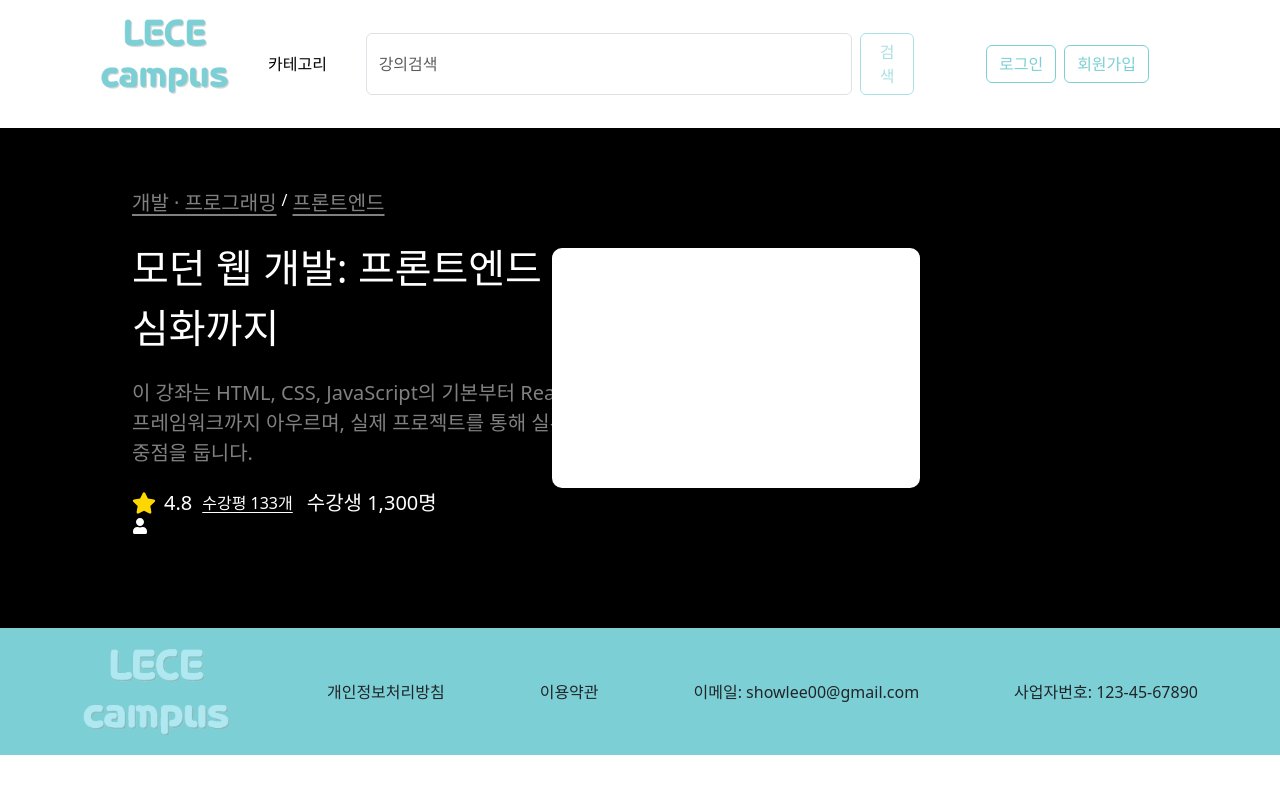
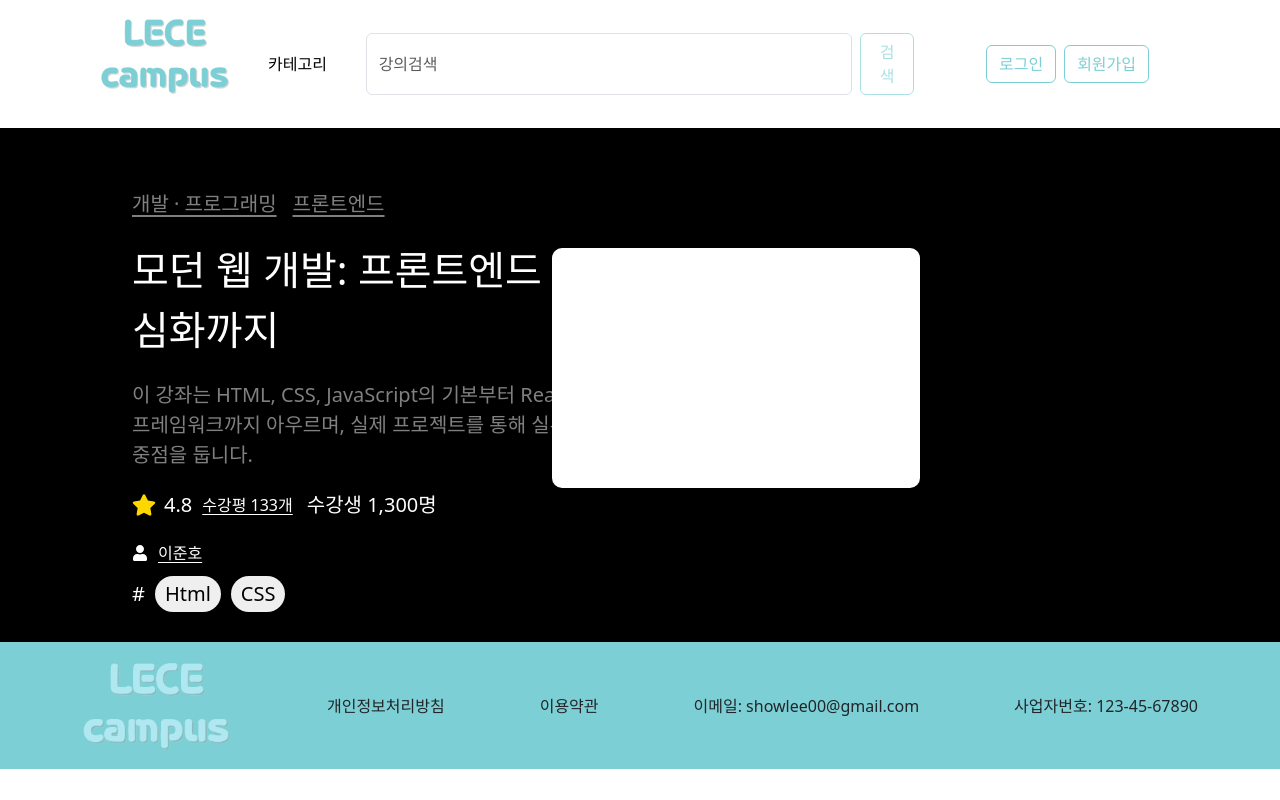
Before and after one commit to clzks/GoingUpDragon, a React (Create React App) app in the folder my-app/: page / in a window 1280 px wide. Built offline with nearby package versions, Linux system fonts and the light colour scheme.

Commit message:
common/utilities/tag/SharpTagComponent.jsx, TagButton.jsx 추가
상세페이지 배너 초안 구현

```diff
--- /dev/null
+++ b/my-app/src/components/common/utilities/tag/SharpTagComponent.jsx
@@ -0,0 +1,23 @@
+import React from "react";
+import styled from "styled-components";
+import TagButton from "./TagButton";
+
+const SharpTagComponent = ({ tags }) => {
+  return (
+    <StyledSharpTag>
+      <span>#</span>
+      {/* tags 배열을 순회하며 TagButton 컴포넌트를 렌더링 */}
+      {tags.map((tag, index) => (
+        <TagButton key={index} tag={tag} />
+      ))}
+    </StyledSharpTag>
+  );
+};
+
+const StyledSharpTag = styled.div`
+  font-size : 20px;
+  margin-top : 10px;
+  margin-left: 50px;
+`;
+
+export default SharpTagComponent;
--- /dev/null
+++ b/my-app/src/components/common/utilities/tag/TagButton.jsx
@@ -0,0 +1,15 @@
+import React from "react";
+import styled from "styled-components";
+
+const TagButton = ({ tag }) => {
+  return <StyledTagButton>{tag}</StyledTagButton>;
+};
+
+const StyledTagButton = styled.button`
+  border-radius: 20px;
+  margin-left : 10px;
+  padding: 3px 10px;
+  border : none;
+`;
+
+export default TagButton;
--- a/my-app/src/components/courseDetailPage/banner/DetailCourseBanner.jsx
+++ b/my-app/src/components/courseDetailPage/banner/DetailCourseBanner.jsx
@@ -4,6 +4,7 @@ import CourseThumnail from "./CourseThumnail";
 import { Container } from "react-bootstrap";
 import RatingStar from "../../common/icons/RatingStar";
 import { FaUser } from "react-icons/fa";
+import SharpTagComponent from "../../common/utilities/tag/SharpTagComponent";
 
 const DetailCourseBanner = ({ lectureData, enrollmentData }) => {
   const { mainCategory, secondaryCategory, title, keyPoint, tags } =
@@ -29,7 +30,11 @@ const DetailCourseBanner = ({ lectureData, enrollmentData }) => {
           <StyledReviewText>{reviewText}</StyledReviewText>
           <StyledEnrollmentText>{studentText}</StyledEnrollmentText>
         </StyledEnrollmentContainer>
-        <StyledFaUser></StyledFaUser>
+        <StyledEnrollmentContainer>
+          <FaUser></FaUser>
+          <StyledReviewText>{instructor}</StyledReviewText>
+        </StyledEnrollmentContainer>
+        <SharpTagComponent tags = {tags}></SharpTagComponent>
       </StyledBannerContainer>
     </StyledBannerBackground>
   );
@@ -37,7 +42,7 @@ const DetailCourseBanner = ({ lectureData, enrollmentData }) => {
 
 const StyledBannerBackground = styled.div`
   background-color: black;
-  min-height: 500px;
+  min-height: 100px;
   height: auto;
   position: relative;
   color: white;
@@ -46,9 +51,12 @@ const StyledBannerBackground = styled.div`
 const StyledBannerContainer = styled(Container)`
   flex-direction: column;
   display: flex;
+  padding-bottom : 30px;
 `;
 
-const StyledCategoryTextContainer = styled.div`
+const StyledCategoryTextContainer = styled.button`
+  background: transparent; /* 배경 투명 */
+  border: none; /* 테두리 제거 */
   margin-top: 60px;
   display: flex;
   padding-left: 45px; /* 왼쪽 여백 */
@@ -105,8 +113,4 @@ const StyledReviewText = styled.button`
   color: white;
 `;
 
-const StyledFaUser = styled(FaUser)`
-  margin-left: 50px;
-`;
-
 export default DetailCourseBanner;
```
